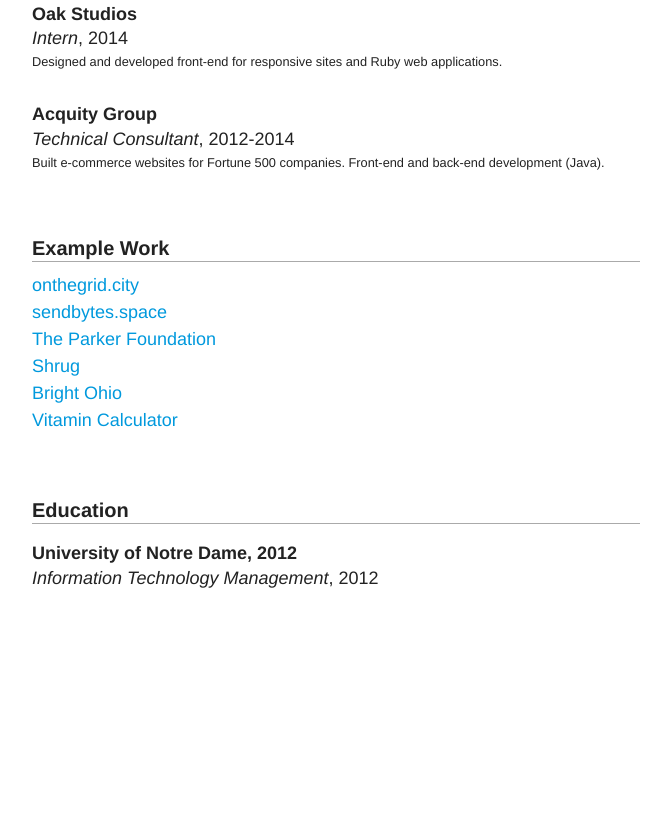
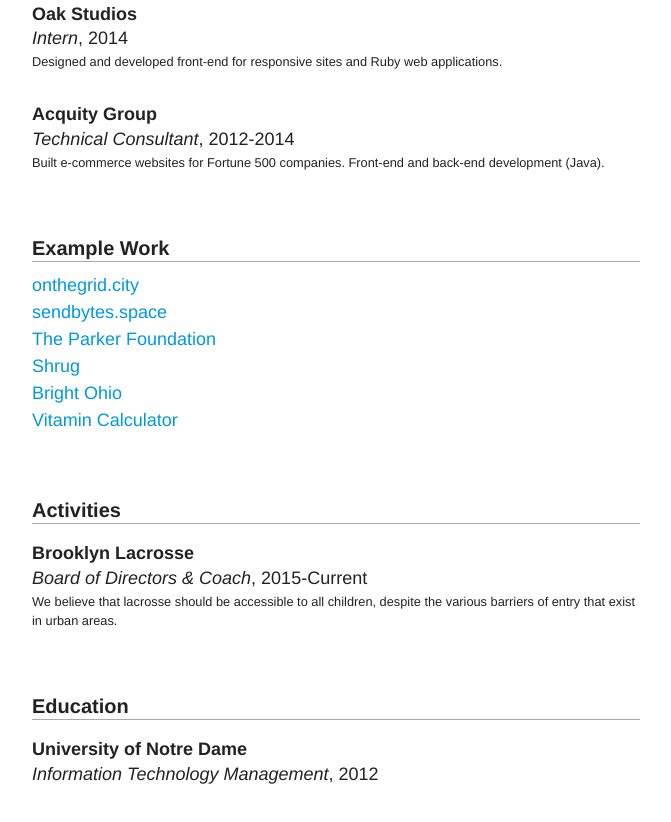
Before and after one commit to nickbytes/resume, a plain HTML site: page index.html in a window 1280 px wide. Shown: the part 637-1459 px from the top of the page, without its empty margins (304-975 px from the left). Before the commit the page ends 1373 px from the top, so only its background shows below. Drawn offline with Linux system fonts and the light colour scheme.

Commit message:
activities

```diff
--- a/index.html
+++ b/index.html
@@ -62,8 +62,17 @@
     </div>
 
     <div class="mt4 mb4">
+      <h3 class="border-bottom" id="education">Activities</h3>
+      <h4 class="mb0">Brooklyn Lacrosse</h4>
+      <p class="mb0"><em>Board of Directors &amp; Coach</em>, 2015-Current</p>
+      <p class="mt0 small">
+        We believe that lacrosse should be accessible to all children, despite the various barriers of entry that exist in urban areas.
+      </p>
+    </div>
+
+    <div class="mt4 mb4">
       <h3 class="border-bottom" id="education">Education</h3>
-      <h4 class="mb0">University of Notre Dame, 2012</h4>
+      <h4 class="mb0">University of Notre Dame</h4>
       <p><em>Information Technology Management</em>, 2012</p>
     </div>
 
```
